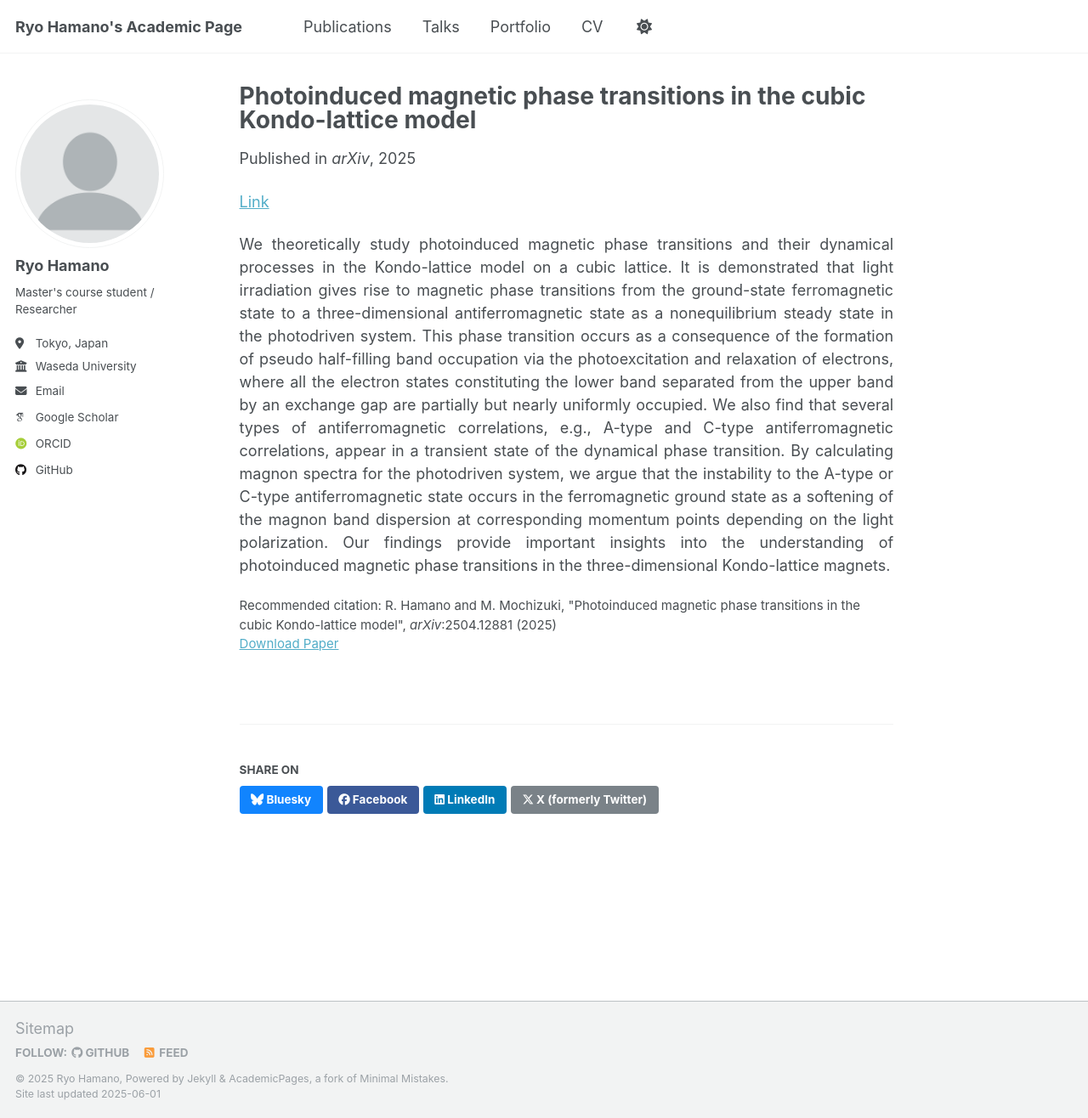
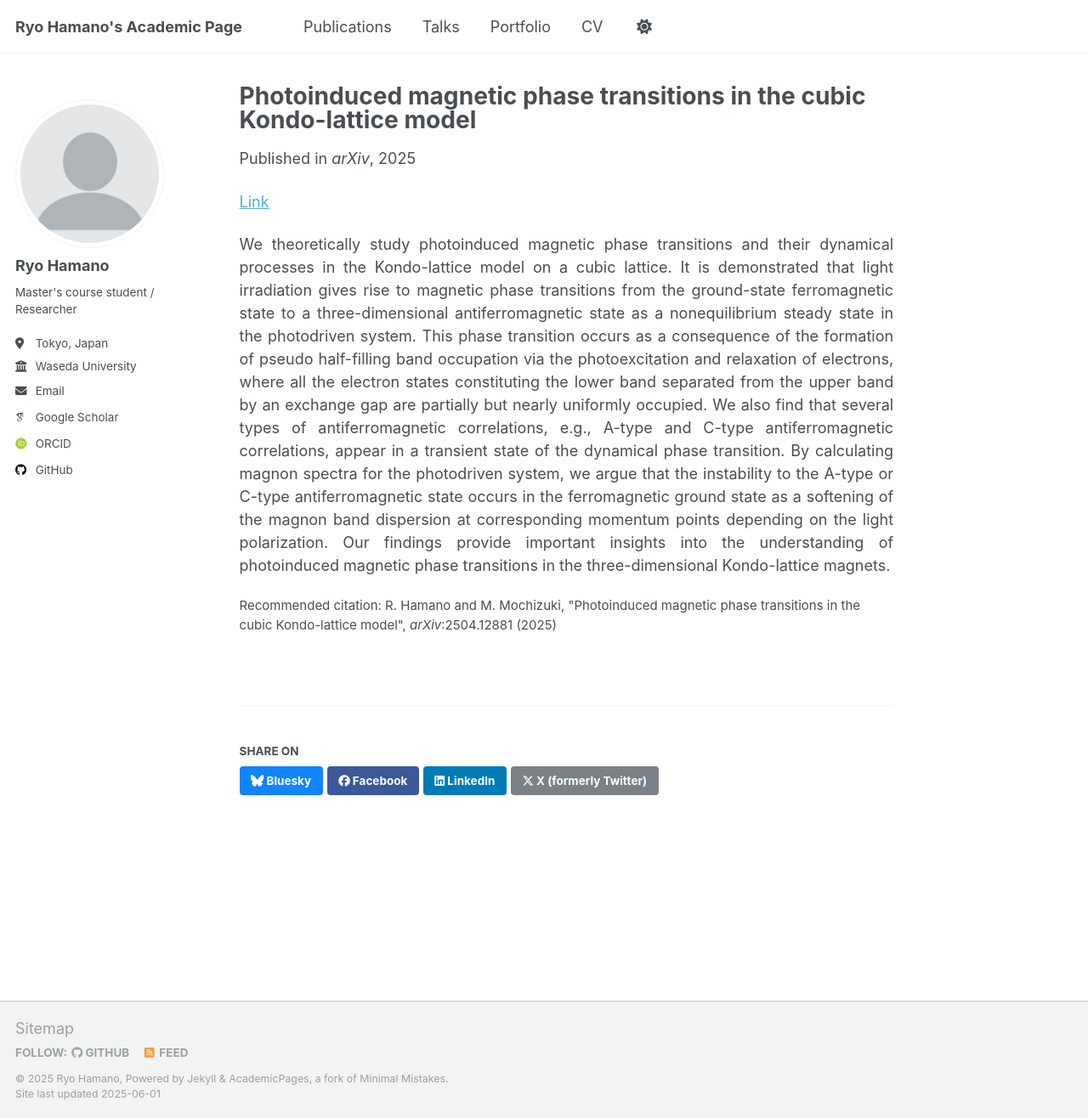
Before and after one commit to ryohamano/ryohamano.github.io, a Jekyll site: the page built from _publications/2025-04-17-RH_MM_PRB2025.md, in a window 1280 px wide and 1316 px high. Shown: the whole window at 85% size. Built offline with Jekyll 4.4.1, drawn with Linux system fonts in a browser that asks for light colours; some web fonts are replaced.

Commit message:
layout change

```diff
--- a/_config.yml
+++ b/_config.yml
@@ -266,7 +266,7 @@
       path: ""
       type: publications
     values:
-      layout: single
+      layout: single-publications
       author_profile: true
       share: true
       comments: true
--- /dev/null
+++ b/_layouts/single-publications.html
@@ -0,0 +1,97 @@
+---
+layout: default
+---
+
+{% include base_path %}
+
+{% if page.header.overlay_color or page.header.overlay_image or page.header.image %}
+  {% include page__hero.html %}
+{% endif %}
+
+{% if page.url != "/" and site.breadcrumbs %}
+  {% unless paginator %}
+    {% include breadcrumbs.html %}
+  {% endunless %}
+{% endif %}
+
+<div id="main" role="main">
+  {% include sidebar.html %}
+
+  <article class="page" itemscope itemtype="http://schema.org/CreativeWork">
+    {% if page.title %}<meta itemprop="headline" content="{{ page.title | markdownify | strip_html | strip_newlines | escape_once }}">{% endif %}
+    {% if page.excerpt %}<meta itemprop="description" content="{{ page.excerpt | markdownify | strip_html | strip_newlines | escape_once }}">{% endif %}
+    {% if page.date %}<meta itemprop="datePublished" content="{{ page.date | date: "%B %d, %Y" }}">{% endif %}
+    {% if page.modified %}<meta itemprop="dateModified" content="{{ page.modified | date: "%B %d, %Y" }}">{% endif %}
+
+    <div class="page__inner-wrap">
+      {% unless page.header.overlay_color or page.header.overlay_image %}
+        <header>
+          {% if page.title %}<h1 class="page__title" itemprop="headline">{{ page.title | markdownify | remove: "<p>" | remove: "</p>" }}</h1>{% endif %}
+          {% if page.read_time %}
+            <p class="page__meta"><i class="fa fa-clock" aria-hidden="true"></i> {% include read-time.html %}</p>
+          {% endif %}
+        {% if page.modified %}
+          <p class="page__date"><strong><i class="fa fa-fw fa-calendar" aria-hidden="true"></i> {{ site.data.ui-text[site.locale].date_label | default: "Published:" }}</strong> <time datetime="{{ page.modified | date: "%Y-%m-%d" }}">{{ page.modified | date: "%B %d, %Y" }}</time></p>
+        {% endif %}
+
+        {% if page.collection == 'teaching' %}
+          <p> {{ page.type }}, <i>{{ page.venue }}</i>, {{ page.date | default: "1900-01-01" | date: "%Y" }} </p>
+        {% elsif page.venue and page.date %}
+          <p>Published in <i>{{ page.venue }}</i>, {{ page.date | default: "1900-01-01" | date: "%Y" }} </p>
+        {% elsif page.date %}
+          <p class="page__date"><strong><i class="fa fa-fw fa-calendar" aria-hidden="true"></i> {{ site.data.ui-text[site.locale].date_label | default: "Published:" }}</strong> <time datetime="{{ page.date | date_to_xmlschema }}">{{ page.date | default: "1900-01-01" | date: "%B %d, %Y" }}</time></p>
+        {% endif %}
+        </header>
+      {% endunless %}
+
+      <section class="page__content" itemprop="text">
+        {{ content }}
+
+        {% if page.citation and page.paperurl and page.bibtexurl %}
+          <p style="font-size: smaller">Recommended citation: {{ page.citation }}<br /> |  | <a href="{{ page.bibtexurl }}">Download Bibtex</a></p>
+        {% elsif page.citation and page.paperurl %}
+          <p style="font-size: smaller">Recommended citation: {{ page.citation }}<br /></p>
+        {% elsif page.paperurl and page.bibtexurl %}
+          <p style="font-size: smaller"> | <a href="{{ page.bibtexurl }}">Download Bibtex</a></p>
+        {% elsif page.citation and page.bibtexurl %}
+          <p style="font-size: smaller">Recommended citation: {{ page.citation }}<br /><a href="{{ page.bibtexurl }}">Download Bibtex</a></p>
+        {% elsif page.citation %}
+          <p style="font-size: smaller">Recommended citation: {{ page.citation }}</p>
+        {% elsif page.bibtexurl %}
+          <p style="font-size: smaller"><a href="{{ page.bibtexurl }}">Download Bibtex</a></p>
+        {% endif %}
+
+        {% if page.link %}<div><a href="{{ page.link }}" class="btn">{{ site.data.ui-text[site.locale].ext_link_label | default: "Direct Link" }}</a></div>{% endif %}
+      </section>
+
+      <footer class="page__meta">
+        {% if site.data.ui-text[site.locale].meta_label %}
+          <h4 class="page__meta-title">{{ site.data.ui-text[site.locale].meta_label }}</h4>
+        {% endif %}
+        {% include page__taxonomy.html %}
+      </footer>
+
+      {% if page.share %}{% include social-share.html %}{% endif %}
+
+      {% include post_pagination.html %}
+    </div>
+
+    {% if site.comments.provider and page.comments %}
+      {% include comments.html %}
+    {% endif %}
+  </article>
+
+  {% comment %}<!-- only show related on a post page when not disabled -->{% endcomment %}
+  {% if page.id and page.related and site.related_posts.size > 0 %}
+    <div class="page__related">
+      {% if site.data.ui-text[site.locale].related_label %}
+        <h4 class="page__related-title">{{ site.data.ui-text[site.locale].related_label | default: "You May Also Enjoy" }}</h4>
+      {% endif %}
+      <div class="grid__wrapper">
+        {% for post in site.related_posts limit:4 %}
+          {% include archive-single.html type="grid" %}
+        {% endfor %}
+      </div>
+    </div>
+  {% endif %}
+</div>
```
Also changed, not shown: 1 other file.
